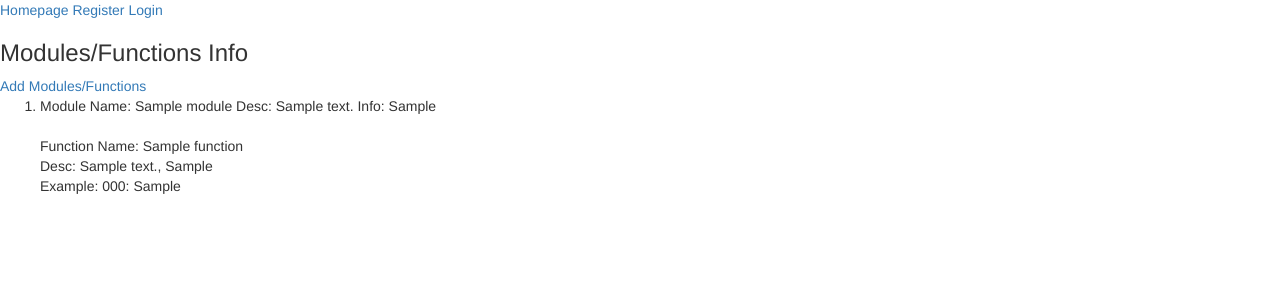
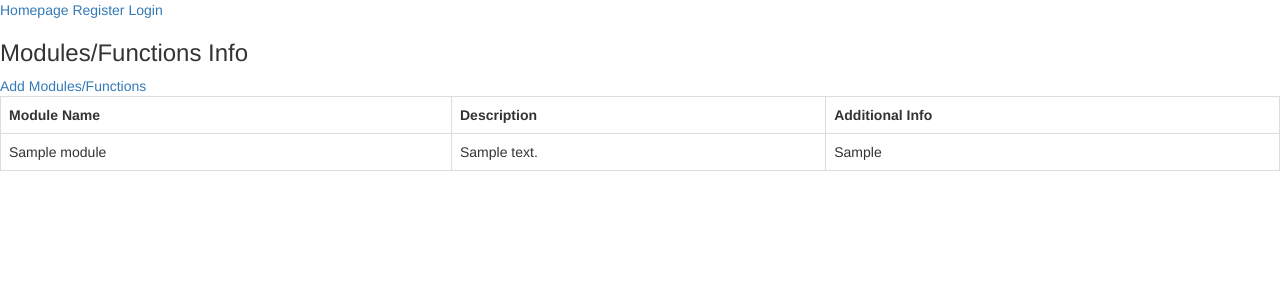
Before and after one commit to gkchan/PyQuizBase, a Flask app: a page that uses templates/study_notes.html in a window 1280 px wide. Shown: the top 300 px of the page. Run offline with Flask 2, Linux system fonts and the light colour scheme; tables that the repository leaves empty hold one stand-in row (values such as "Sample post"); some libraries are stand-ins or nearby versions.

Commit message:
WIP: Format module/function data as table

```diff
--- a/templates/study_notes.html
+++ b/templates/study_notes.html
@@ -5,18 +5,46 @@
 
   <a href="/{{ username }}/addmodules">Add Modules/Functions</a>
 
-  <ol>
-  {% for mod in study_table %}
 
-      <li>Module Name: {{ mod.name }} Desc: {{ mod.description }} Info: {{ mod.additional_info }} <br><br>
 
-        {% for func in mod.functions %}
-          Function Name: {{ func.name }} <br>
-          Desc: {{ func.description }}, {{ func.additional_info }} <br>
-          Example: {{ func.sample_code }}: {{ func.output }}</li><br>
-        {% endfor %}<br>
+  <table style="width:100%" class="table table-bordered table-hover">
+    <tr>
+      <th>Module Name</th>
+      <th>Description</th>
+      <th>Additional Info</th>
+    </tr>
+    {% for mod in study_table %}
+    <tr>
+      <td>{{ mod.name }}</td>
+      <td>{{ mod.description }}</td>
+      <td>{{ mod.additional_info }}</td>
+    </tr>
+    {% endfor %}
+  </table>
 
-  {% endfor %}
-</ol>
+
+
+
+      {#
+        <table class="table-bordered">
+        <tr>
+          <th>Function Name</th>
+          <th>Description</th>
+          <th>Additional Info</th>
+          <th>Example</th>
+
+         {% for func in mod.functions %}
+        </tr>
+          <td>{{ func.name }}</td>
+          <td>{{ func.description }}</td>
+          <td>{{ func.additional_info }}</td>
+          <td>{{ func.sample_code }}:{{ func.output }}</td>
+        </tr>
+        {% endfor %}
+
+         </table> #}
+
+
+
 
 {% endblock %}
```
